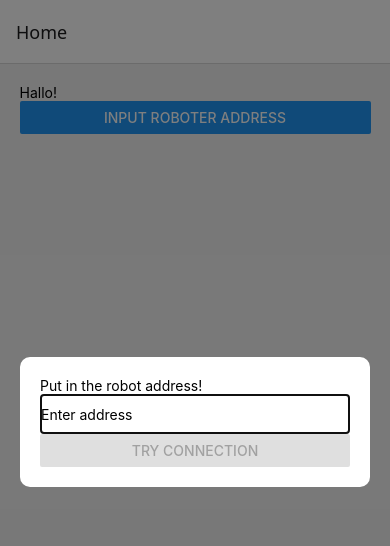
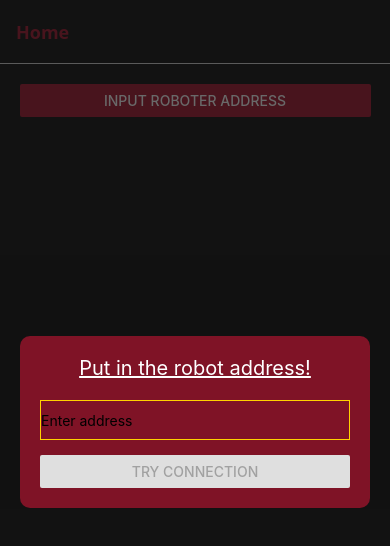
Before and after one commit to craftundfun/Programmierpraktikum, a React Native app: screen /Home in a window 390 px wide. Both pictures are taken after a click on the button "INPUT ROBOTER ADDRESS". Shown: the top 546 px of the page. Built offline with nearby package versions, Linux system fonts and the light colour scheme.

Commit message:
design changes and APK
Signed-off-by: Bjarne <bjarneblu@gmail.com>

```diff
--- a/src/App.tsx
+++ b/src/App.tsx
@@ -1,8 +1,9 @@
 import React from "react";
 import {NavigationContainer} from "@react-navigation/native";
-import HomeScreen from "./Home/HomeScreen.tsx";
-import NotHomeScreen from "./Home/NotHomeScreen.tsx";
+import HomeScreen from "./screens/home/HomeScreen.tsx";
+import NotHomeScreen from "./screens/home/NotHomeScreen.tsx";
 import {createNativeStackNavigator} from "@react-navigation/native-stack";
+import NavigatorStyles from "./styles/Navigator.tsx";
 
 const Stack = createNativeStackNavigator();
 
@@ -15,11 +16,15 @@ function App(): React.JSX.Element {
 				<Stack.Screen
 					name="Home"
 					component={HomeScreen}
+					options={NavigatorStyles.default}
 				/>
 				<Stack.Screen
 					name="Not Home"
 					component={NotHomeScreen}
-					options={{headerShown: false}}
+					options={{
+						...NavigatorStyles.default,
+						headerShown: false,
+					}}
 				/>
 			</Stack.Navigator>
 		</NavigationContainer>
--- a/src/Home/HomeScreen.tsx
+++ /dev/null
@@ -1,94 +0,0 @@
-import {Button, Modal, StyleSheet, Text, TextInput, View, ActivityIndicator} from "react-native";
-import React, {useCallback, useState} from "react";
-import Orientation from "react-native-orientation-locker";
-import {useFocusEffect} from "@react-navigation/native";
-
-function HomeScreen({navigation}: any): React.JSX.Element {
-	const [address, setAddress] = useState<string>("");
-	const [visible, setVisible] = useState<boolean>(false);
-	const [loading, setLoading] = useState<boolean>(false);
-
-	// don't use useEffect here, because it will not be called when coming back
-	useFocusEffect(
-		useCallback(() => {
-			Orientation.lockToPortrait();
-		}, [])
-	);
-
-	const checkAddress = () => {
-		setLoading(true);
-
-		// simulate a network request
-		fetch("https://www.google.com")
-			.then(async () => {
-				await new Promise((resolve) => setTimeout(resolve, 2000)); // delay
-			})
-			.catch((error) => {
-				console.error("Error:", error);
-			})
-			.finally(() => {
-				setLoading(false);
-				navigation.navigate("Not Home", {
-					address: address,
-				});
-			});
-	};
-
-	return (
-		<View style={{padding: '5%'}}>
-			<Text>Hallo!</Text>
-			<Modal
-				animationType="slide"
-				transparent={true}
-				visible={visible}
-				onRequestClose={() => {
-					setVisible(!visible);
-				}}>
-				<View style={styles.overlay}>
-					<View style={styles.popup}>
-						<Text>Put in the robot address!</Text>
-						<TextInput
-							style={{height: 40, borderColor: 'gray', borderWidth: 1}}
-							placeholder="Enter address"
-							value={address}
-							onChangeText={(text) => setAddress(text)}
-						/>
-						{loading ? (
-							<ActivityIndicator size="large" color="#0000ff"/>
-						) : (address.length > 0 ? (
-								<Button
-									title={"Try connection"}
-									disabled={address.length === 0}
-									onPress={checkAddress}
-								/>
-							) : (
-								<Button
-									title={"Try connection"}
-									disabled={true}
-								/>
-							)
-						)}
-					</View>
-				</View>
-			</Modal>
-			<Button title={'Input roboter address'} onPress={() => (setVisible(true))}/>
-		</View>
-	);
-}
-
-const styles = StyleSheet.create({
-	overlay: {
-		flex: 1,
-		justifyContent: 'center',
-		backgroundColor: 'rgba(0,0,0,0.5)',
-	},
-	popup: {
-		margin: 20,
-		backgroundColor: 'white',
-		borderRadius: 10,
-		padding: 20,
-		elevation: 5,
-	},
-});
-
-export default HomeScreen;
--- a/src/Home/NotHomeScreen.tsx
+++ /dev/null
@@ -1,37 +0,0 @@
-// for route testing
-import React, {useCallback} from "react";
-import {Button, Text, View} from "react-native";
-import Orientation from "react-native-orientation-locker";
-import {useFocusEffect} from "@react-navigation/native";
-import {CommonActions} from '@react-navigation/native';
-
-function NotHomeScreen({navigation, route}: any): React.JSX.Element {
-	// don't use useEffect here, because it will not be called when coming back
-	useFocusEffect(
-		useCallback(() => {
-			Orientation.lockToLandscape();
-
-			return () => {
-				Orientation.lockToPortrait();
-			};
-		}, [])
-	);
-
-	return (
-		<View style={{padding: '5%'}}>
-			<Text>Your address was {route.params?.address ?? 'unknown'}</Text>
-			<Button title={"Go to Home again"}
-					onPress={() => {
-						navigation.dispatch(
-							CommonActions.reset({
-								index: 0,
-								routes: [{name: 'Home'}],
-							})
-						);
-					}}
-			/>
-		</View>
-	);
-}
-
-export default NotHomeScreen;
--- /dev/null
+++ b/src/components/button/Button.tsx
@@ -0,0 +1,21 @@
+import {Button} from "react-native";
+import {JSX} from "react";
+import colors from "../../styles/Colors.tsx";
+
+export type MyButtonProps = {
+	title: string;
+	onPress?: () => void;
+	disabled?: boolean;
+}
+
+// Component because a Button cant have a style prop
+export function DefaultButton({title, onPress = () => {}, disabled = false}: MyButtonProps): JSX.Element {
+	return (
+		<Button
+			title={title}
+			onPress={onPress}
+			disabled={disabled}
+			color={colors.primary}
+		/>
+	);
+}
--- /dev/null
+++ b/src/screens/home/HomeScreen.tsx
@@ -0,0 +1,99 @@
+import {ActivityIndicator, Modal, Text, TextInput, TouchableWithoutFeedback, View} from "react-native";
+import React, {useCallback, useState} from "react";
+import Orientation from "react-native-orientation-locker";
+import {useFocusEffect} from "@react-navigation/native";
+import {DefaultButton} from "../../components/button/Button.tsx";
+import ViewStyles from "../../styles/View.tsx";
+import TextStyles from "../../styles/Text.tsx";
+import TextInputStyles from "../../styles/TextInput.tsx";
+import colors from "../../styles/Colors.tsx";
+
+function HomeScreen({navigation}: any): React.JSX.Element {
+	const [address, setAddress] = useState<string>("");
+	const [visible, setVisible] = useState<boolean>(false);
+	const [loading, setLoading] = useState<boolean>(false);
+
+	// don't use useEffect here, because it will not be called when coming back
+	useFocusEffect(
+		useCallback(() => {
+			Orientation.lockToPortrait();
+		}, [])
+	);
+
+	const checkAddress = () => {
+		setLoading(true);
+
+		// simulate a network request
+		fetch("https://www.google.com")
+			.then(async () => {
+				await new Promise((resolve) => setTimeout(resolve, 2000)); // delay
+			})
+			.catch((error) => {
+				console.error("Error:", error);
+			})
+			.finally(() => {
+				setLoading(false);
+				navigation.navigate("Not Home", {
+					address: address,
+				});
+			});
+	};
+
+
+	return (
+		<View style={ViewStyles.default}>
+			<Modal
+				animationType="slide"
+				transparent={true}
+				visible={visible}
+				onRequestClose={() => {
+					setVisible(!visible);
+				}}
+			>
+				{/* Close the modal when clicking outside it */}
+				<TouchableWithoutFeedback onPress={() => setVisible(false)}>
+					<View style={ViewStyles.overlay}>
+						<View style={ViewStyles.popup}>
+							<Text
+								style={TextStyles.header}
+							>
+								Put in the robot address!
+							</Text>
+							<TextInput
+								style={TextInputStyles.default}
+								placeholder="Enter address"
+								placeholderTextColor={"#000000"}
+								value={address}
+								onChangeText={(text) => setAddress(text)}
+							/>
+							{loading ? (
+								<ActivityIndicator
+									size="large"
+									color={colors.accent}
+								/>
+							) : (address.length > 0 ? (
+									<DefaultButton
+										title={"Try connection"}
+										onPress={checkAddress}
+										disabled={address.length === 0}
+									/>
+								) : (
+									<DefaultButton
+										title={"Try connection"}
+										disabled={true}
+									/>
+								)
+							)}
+						</View>
+					</View>
+				</TouchableWithoutFeedback>
+			</Modal>
+			<DefaultButton
+				title={'Input roboter address'}
+				onPress={() => (setVisible(true))}
+			/>
+		</View>
+	);
+}
+
+export default HomeScreen;
--- /dev/null
+++ b/src/screens/home/NotHomeScreen.tsx
@@ -0,0 +1,45 @@
+// for route testing
+import React, {useCallback} from "react";
+import {Text, View} from "react-native";
+import Orientation from "react-native-orientation-locker";
+import {CommonActions, useFocusEffect} from "@react-navigation/native";
+import {DefaultButton} from "../../components/button/Button.tsx";
+import ViewStyles from "../../styles/View.tsx";
+import TextStyles from "../../styles/Text.tsx";
+
+
+function NotHomeScreen({navigation, route}: any): React.JSX.Element {
+	// don't use useEffect here, because it will not be called when coming back
+	useFocusEffect(
+		useCallback(() => {
+			Orientation.lockToLandscape();
+
+			return () => {
+				Orientation.lockToPortrait();
+			};
+		}, [])
+	);
+
+	return (
+		<View style={ViewStyles.default}>
+			<Text
+				style={TextStyles.header}
+			>
+				Your address was {route.params?.address ?? 'unknown'}
+			</Text>
+			<DefaultButton
+				title={"Go to Home again"}
+				onPress={() => {
+					navigation.dispatch(
+						CommonActions.reset({
+							index: 0,
+							routes: [{name: 'Home'}],
+						})
+					);
+				}}
+			/>
+		</View>
+	);
+}
+
+export default NotHomeScreen;
--- /dev/null
+++ b/src/styles/Colors.tsx
@@ -0,0 +1,15 @@
+const colors = {
+	primary: '#A51931',        // UniOS Rot
+	primaryDark: '#7F1326',    // Dunklere Variante von UniOS Rot
+	primaryLight: '#D6223F',   // Hellere Variante von UniOS Rot
+	accent: '#FFD200',         // UniOS Gelb
+	background: '#121212',     // Neutraler Hintergrund
+	surface: '#FFFFFF',        // Oberfläche, z.B. Karten
+	error: '#B00020',          // Standard-Fehlerfarbe
+	textPrimary: '#FFFFFF',    // Primärer Text
+	textSecondary: '#000000',  // Sekundärer Text (z.B. auf dunklem Hintergrund)
+	textHint: '#AAAAAA',       // Hinweistext
+	textDisabled: '#AAAAAA',   // Deaktivierter Text
+};
+
+export default colors;
--- /dev/null
+++ b/src/styles/Navigator.tsx
@@ -0,0 +1,16 @@
+import colors from "./Colors.tsx";
+
+const styles = {
+	default: {
+		headerStyle: {
+			backgroundColor: colors.background,
+		},
+		headerTintColor: colors.primary,
+		headerTitleStyle: {
+			// otherwise this leads to an error, idk why
+			fontWeight: "bold" as const,
+		},
+	},
+};
+
+export default styles;
--- /dev/null
+++ b/src/styles/Text.tsx
@@ -0,0 +1,14 @@
+import {StyleSheet} from "react-native";
+import colors from "./Colors.tsx";
+
+const styles = StyleSheet.create({
+	header: {
+		color: colors.textPrimary,
+		fontSize: 20,
+		textAlign: 'center',
+		marginBottom: 20,
+		textDecorationLine: "underline",
+	},
+});
+
+export default styles;
--- /dev/null
+++ b/src/styles/TextInput.tsx
@@ -0,0 +1,14 @@
+import {StyleSheet} from "react-native";
+import colors from "./Colors.tsx";
+
+const styles = StyleSheet.create({
+	default: {
+		height: 40,
+		borderColor: colors.accent,
+		borderWidth: 1,
+		marginBottom: 15,
+		color: colors.textPrimary,
+	},
+});
+
+export default styles;
--- /dev/null
+++ b/src/styles/View.tsx
@@ -0,0 +1,25 @@
+import {StyleSheet} from "react-native";
+import colors from "./Colors.tsx";
+
+const styles = StyleSheet.create({
+	default: {
+		padding: '5%',
+		flex: 1,
+		backgroundColor: colors.background,
+	},
+	overlay: {
+		flex: 1,
+		justifyContent: 'center',
+		// +80 = 50% opacity
+		backgroundColor: colors.background + 'A0',
+	},
+	popup: {
+		margin: 20,
+		backgroundColor: colors.primaryDark,
+		borderRadius: 10,
+		padding: 20,
+		elevation: 5,
+	},
+});
+
+export default styles;
```
Also changed, not shown: 4 other files (tests, documents, lock files or other folders).
